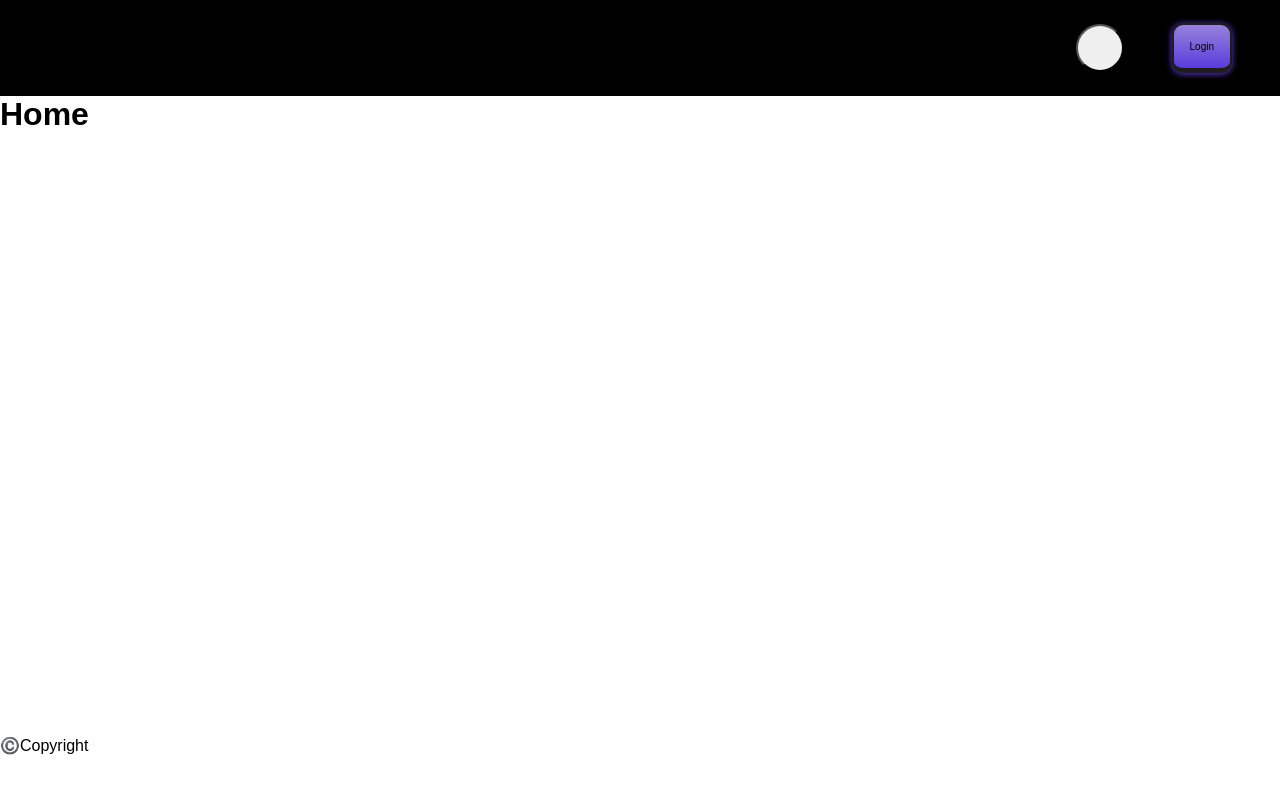
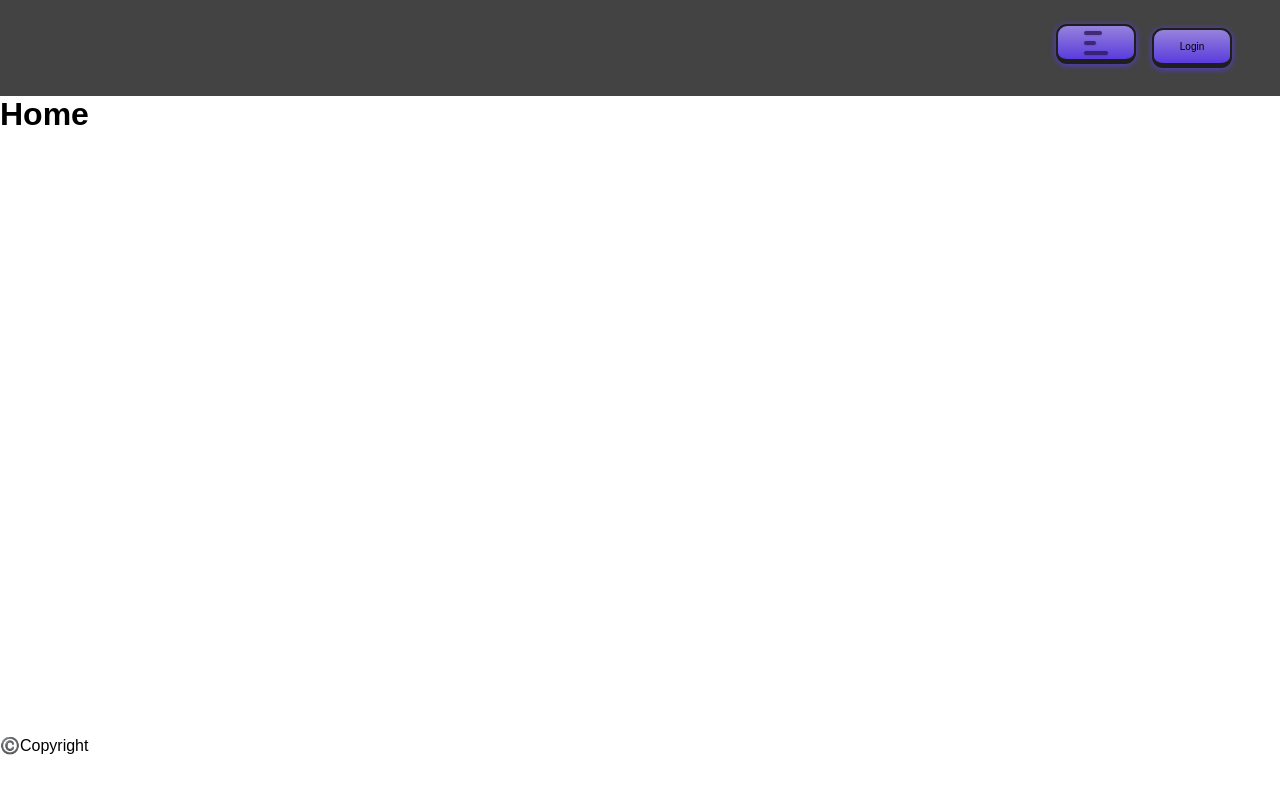
Before and after one commit to saulm96/api-potter-front, a React (Vite) app: page / in a window 1280 px wide. Shown: the top 794 px of the page. Built offline with nearby package versions, Linux system fonts and the light colour scheme.

Commit message:
Now the menu closes when you click anywhere outside it.

```diff
--- /dev/null
+++ b/src/components/DropDownMenu/DropDownButton/DropDownButton.jsx
@@ -0,0 +1,15 @@
+import "./dropdownbutton.css";
+
+const DropDownButton = ({ onClick }) => {
+  return (
+    <div className="dropdownmenu-style-sect">
+      <button className="dropdown-toggle" onClick={onClick}>
+        <span></span>
+        <span></span>
+        <span></span>
+      </button>
+    </div>
+  );
+};
+
+export default DropDownButton;
--- /dev/null
+++ b/src/components/DropDownMenu/DropDownButton/dropdownbutton.css
@@ -0,0 +1,64 @@
+/* From Uiverse.io by ArturCodeCraft */
+/* <reset-style> ============================ */
+button {
+    border: none;
+    background: none;
+    padding: 0;
+    margin: 0;
+    cursor: pointer;
+    font-family: inherit;
+}
+
+
+.dropdownmenu-style-sect {
+    width: 5rem;
+    height: 5vh;
+
+    border: 2px solid rgb(30, 30, 30);
+    border-bottom: 5px solid rgb(30, 30, 30);
+    border-radius: 0.7rem;
+
+    background-image: linear-gradient(rgb(150, 130, 220), rgb(90, 60, 220));
+    box-shadow: 0px 1px 6px 0px rgb(90, 60, 220);
+
+    display: flex;
+    justify-content: center;
+    align-items: center;
+}
+
+.dropdown-toggle {
+    width: 32px;
+    height: 32px;
+    padding: 4px;
+    display: flex;
+    flex-direction: column;
+    justify-content: space-between;
+    transition: transform .4s;
+}
+
+.dropdown-toggle span {
+    width: 100%;
+    height: 0.25rem;
+    border-radius: 0.125rem;
+    background-color: rgba(46, 25, 95, 0.8);
+    box-shadow: 0 .5px 2px 0 hsla(0, 0%, 0%, .2);
+    transition: width .4s, transform .4s, background-color .4s;
+}
+
+.dropdown-toggle :nth-child(1) {
+    width: 75%;
+}
+
+.dropdown-toggle :nth-child(2) {
+    width: 50%;
+}
+
+.dropdown-toggle:hover {
+    transform: rotate(-90deg);
+}
+
+.dropdown-toggle:hover span {
+    width: .25rem;
+    transform: translateX(10px);
+    background-color: rgb(30, 0, 36);
+}
--- a/src/components/DropDownMenu/DropDownMenu.jsx
+++ b/src/components/DropDownMenu/DropDownMenu.jsx
@@ -1,17 +1,32 @@
-import { useState } from "react";
+import { useState, useEffect, useRef } from "react";
 import { NavLink } from "react-router-dom";
 
+import DropDownButton from "./DropDownButton/DropDownButton";
+
 import "./dropdownmenu.css";
+
 const DropdownMenu = () => {
   const [isOpen, setIsOpen] = useState(false);
+  const menuRef = useRef(null);
 
   const toggleMenu = () => {
     setIsOpen(!isOpen);
   };
 
+  const handleClickOutside = (event) => {
+    if (menuRef.current && !menuRef.current.contains(event.target)) {
+      setIsOpen(false);
+    }
+  };
+  useEffect(() => {
+    document.addEventListener("mousedown", handleClickOutside);
+    return () => {
+      document.removeEventListener("mousedown", handleClickOutside);
+    };
+  }, []);
   return (
-    <div className="dropdown">
-      <button className="dropdown-toggle" onClick={toggleMenu}></button>
+    <div className="dropdown" ref={menuRef}>
+      <DropDownButton onClick={toggleMenu} />
       {isOpen && (
         <div className="dropdown-menu">
           <NavLink
@@ -29,8 +44,11 @@ const DropdownMenu = () => {
           </NavLink>
 
           <NavLink
-          className={({ isActive }) => (isActive ? "active" : "")}
-          to="/Characters">Characters</NavLink>
+            className={({ isActive }) => (isActive ? "active" : "")}
+            to="/Characters"
+          >
+            Characters
+          </NavLink>
         </div>
       )}
     </div>
--- a/src/components/DropDownMenu/dropdownmenu.css
+++ b/src/components/DropDownMenu/dropdownmenu.css
@@ -3,12 +3,6 @@
     height: 3rem;
 
     position: relative;
-}
-
-.dropdown-toggle {
-    width: 100%;
-    height: 100%;
-    border-radius: 50%;
 }
 
 .dropdown-menu {
@@ -25,7 +19,21 @@
 
     background-image: linear-gradient(rgba(150, 130, 220, 1), rgba(90, 60, 220, 0.9));
     border-radius: 0% 10% 20% 10%;
+
+    animation: slideDown 0.5s ease-in-out;
 }
+
+@keyframes slideDown {
+    0% {
+        opacity: 0;
+        transform: translateY(-20px);
+    }
+    100% {
+        opacity: 1;
+        transform: translateY(0);
+    }
+}
+
 
 .dropdown-menu::before {
     content: "";
--- a/src/components/Login/LoginButton/LoginButton.jsx
+++ b/src/components/Login/LoginButton/LoginButton.jsx
@@ -6,6 +6,7 @@ import "./login-button.css";
 
 export default function Login() {
     const [isLoginModalOpen, setIsLoginModalOpen] = useState(false);
+
 
     const openModal = () => {
       setIsLoginModalOpen(true);
--- a/src/components/Login/LoginButton/login-button.css
+++ b/src/components/Login/LoginButton/login-button.css
@@ -1,8 +1,10 @@
 
 #btn-login-register,
 #btn-login-register:focus {
+width: 5rem;
+height: 5vh;
+
     font-size: 10px;
-    padding: 1rem;
     margin-right: 2rem;
 
     border: 2px solid rgb(30, 30, 30);
--- a/src/components/Login/LoginModal/modal.css
+++ b/src/components/Login/LoginModal/modal.css
@@ -19,14 +19,15 @@
     display: flex;
     flex-direction: column;
     align-items: center;
-    height: 50%;
-    max-height: 50%;
+    min-height: 50vh;;
+    max-height: 90vh;
     width: 35%;
     background: -webkit-linear-gradient(180deg, #0f042f, #040113, #000000);
     background: linear-gradient(180deg, #0f042f, #040113, #000000);
     color: rgb(208, 236, 252);
     position: relative;
     overflow: hidden;
+    overflow-y: auto;
     z-index: 1000;
 }
 
@@ -82,6 +83,7 @@
     align-items: center;
     gap: 1rem;
     width: 100%;
+    max-height: 90vh;
     margin-top: 1.5rem;
 }
 
--- a/src/components/NavBar/navbar.css
+++ b/src/components/NavBar/navbar.css
@@ -7,6 +7,6 @@
 
     height: 6rem;
 
-    background-color: black;
+    background-color: rgba(20, 20, 20, 0.8);
     padding: 1rem;
 }
```
